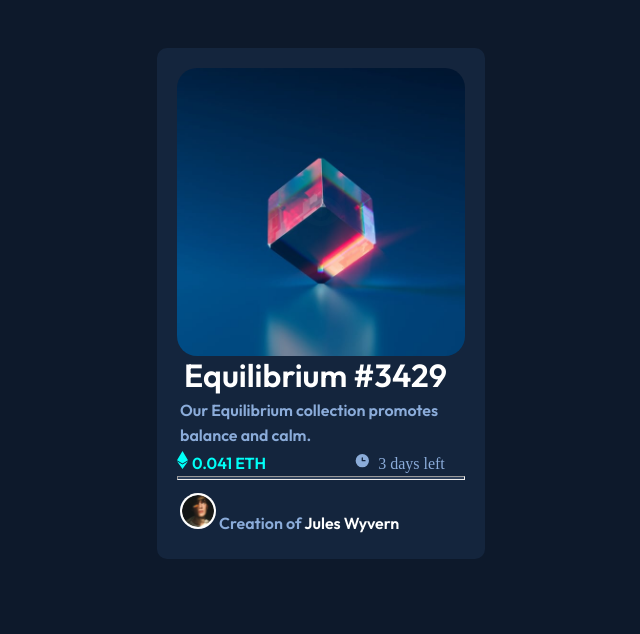
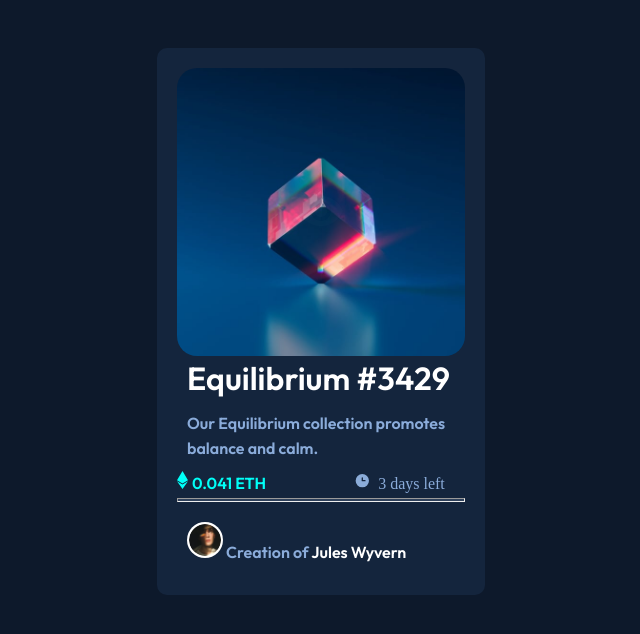
Before and after one commit to KingSkyros/nft-preview-card-component-main, a plain HTML site: page index.html in a window 1280 px wide. Shown: the whole page, without its empty margins (319-959 px from the left). Drawn offline with Linux system fonts and the light colour scheme.

Commit message:
Update Index.css

```diff
--- a/Index.css
+++ b/Index.css
@@ -38,14 +38,14 @@ main{
 
 h1{
     color: hsl(0, 0%, 100%);
-    padding: 7px;
+    padding: 10px;
     font-family: 'Outfit', sans-serif;
     font-weight: 600;
 }
 
 p{
     color: hsl(215, 51%, 70%);
-    padding: 3px;
+    padding: 10px;
     font-family: 'Outfit', sans-serif;
     font-weight: 400;
 }
@@ -81,6 +81,7 @@ p{
 hr{
     background: hsl(215, 32%, 27%);
     padding: 1px;
+    margin-top: 2px;
 }
 
 .jules{
```
